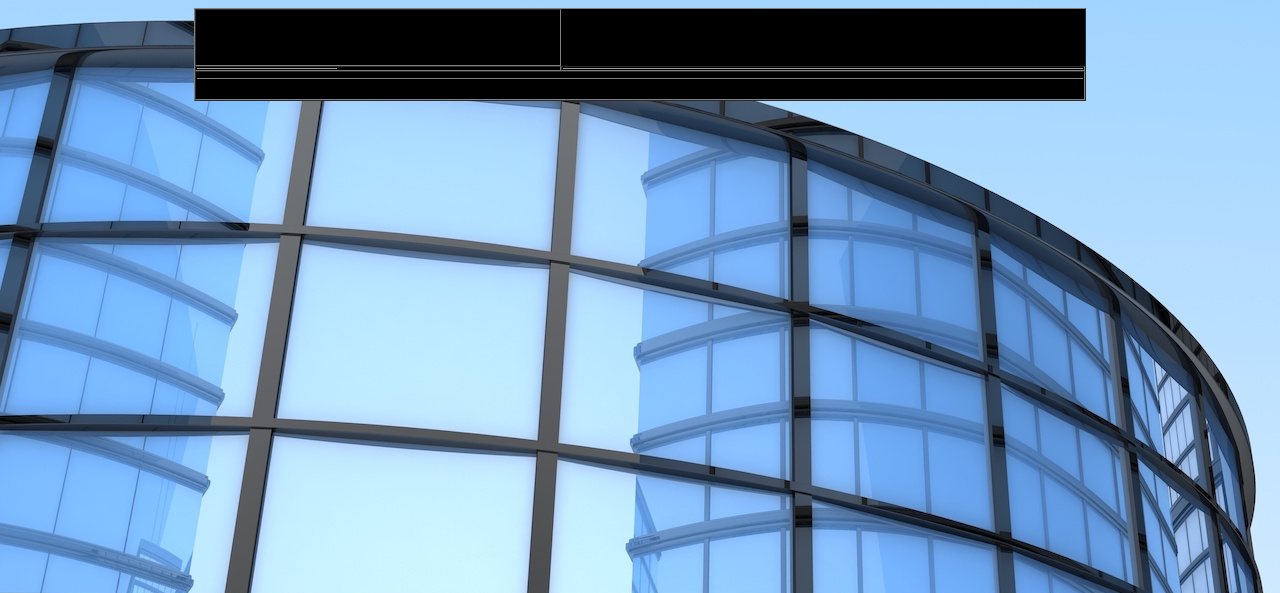
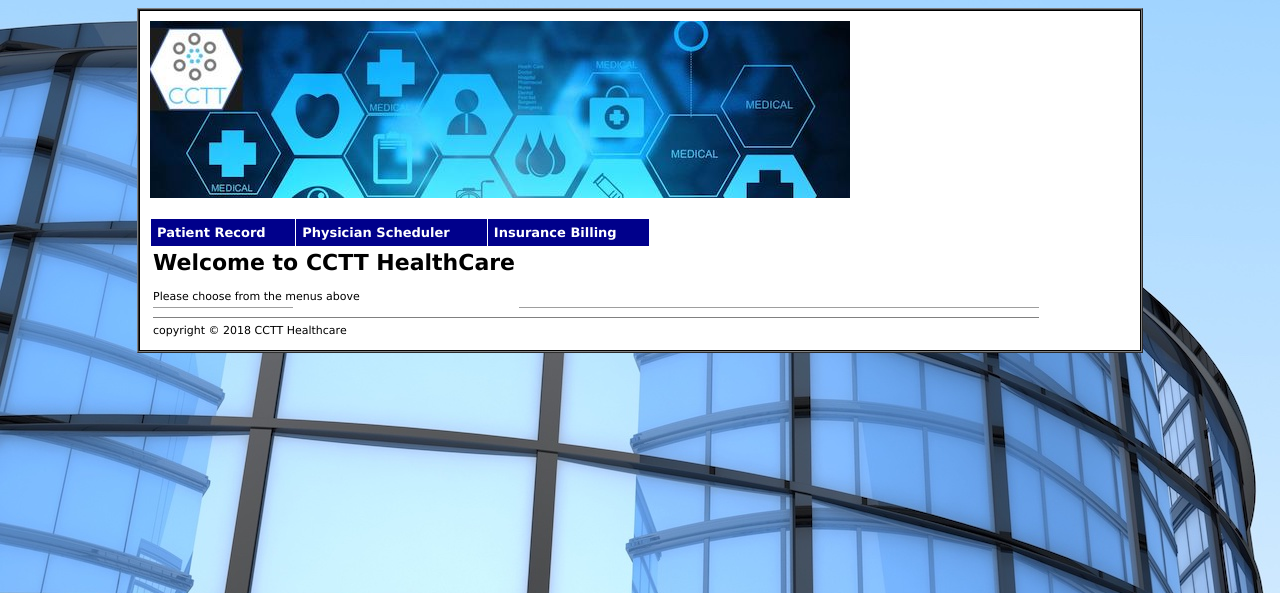
Before and after one commit to tatianaxochitl/CS532, a PHP site: page /index.php in a window 1280 px wide. Shown: the top 593 px of the page. Run offline with PHP 8.4, Linux system fonts and the light colour scheme; grey boxes are pictures that could not be loaded.

Commit message:
Update healthcareheader.php

```diff
--- a/healthcareheader.php
+++ b/healthcareheader.php
@@ -46,3 +46,29 @@
 <table border="1" bgcolor="000000" cellpadding="1" cellspacing="0" align="center">
 <tr>
 <td valign="top" align="center">
+
+
+<table border="0" bgcolor="ffffff" width="1000" align="center" cellpadding="10" cellspacing="0">
+<tr>
+<td colspan="2">
+
+<a href="index.php"><img src="CCTT Banner.jpg" alt="CCTT Healthcare" border=0></a>
+</td>
+</tr>
+
+<td valign="top">
+
+	<table border="0" cellpadding="6" cellspacing="1" align="left" bgcolor="ffffff" width="500">
+	<td bgcolor="#00008b">
+	<a href="patient.php" class="mainnav"><b>Patient Record</b></a>
+	</td>
+	<td bgcolor="#00008b">
+	<a href="scheduler.php"  class="mainnav"><b>Physician Scheduler</b></a>
+	</td>
+	<td bgcolor="#00008b">
+	<a href="insurance.php"  class="mainnav"><b>Insurance Billing</b></a>
+	</td>
+	<table>
+</td>
+
+<tr><td valign="top">
```
